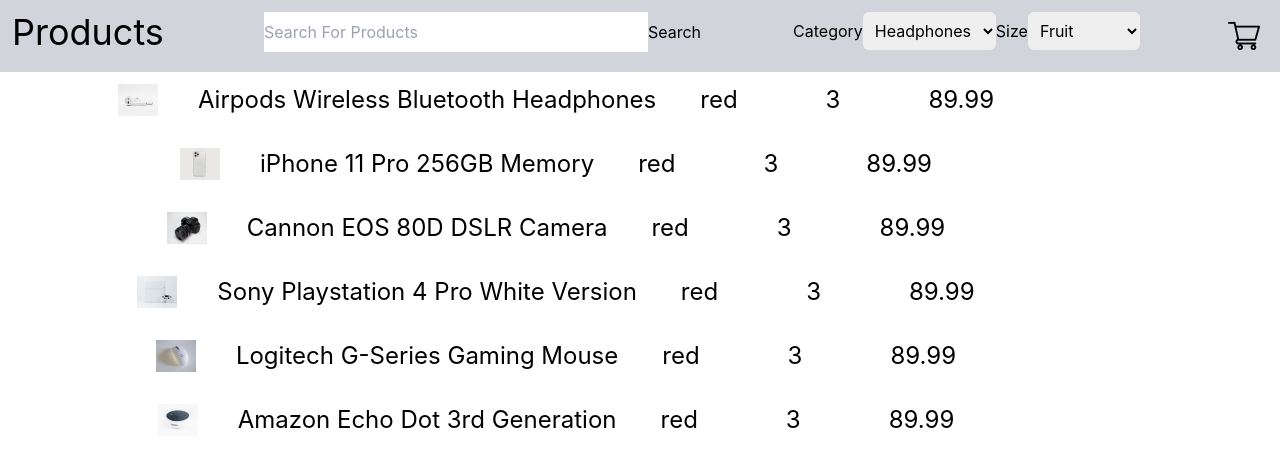
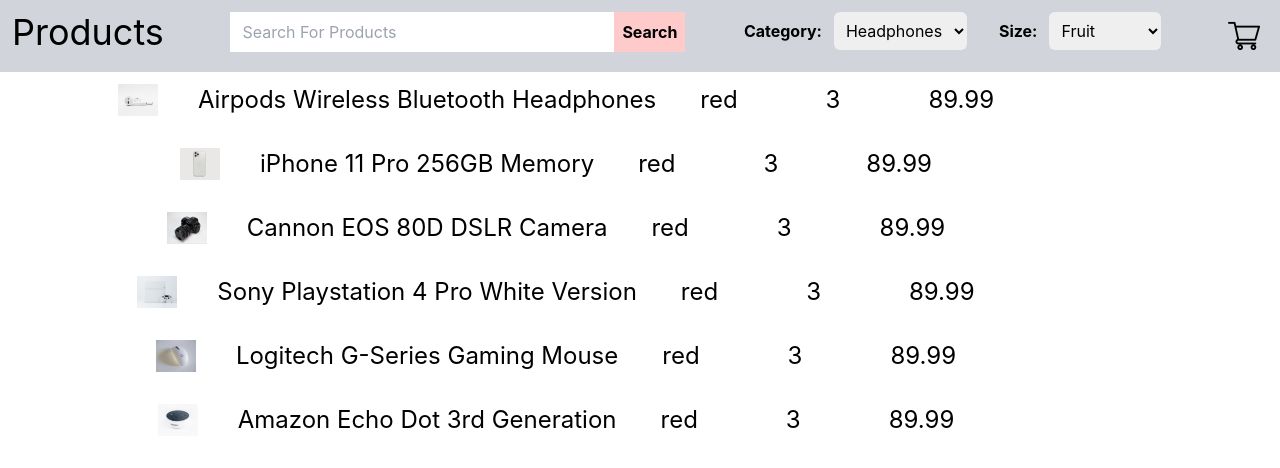
Before and after one commit to Dharmil4602/toothsi-project, a React (Create React App) app: page / in a window 1280 px wide. Shown: the top 468 px of the page. Built offline with nearby package versions, Linux system fonts and the light colour scheme.

Commit message:
Added new file

```diff
--- a/package.json
+++ b/package.json
@@ -4,6 +4,9 @@
   "private": true,
   "dependencies": {
     "@coreui/react": "^4.4.0",
+    "@emotion/react": "^11.10.4",
+    "@emotion/styled": "^11.10.4",
+    "@mui/material": "^5.10.7",
     "@testing-library/jest-dom": "^5.16.5",
     "@testing-library/react": "^13.4.0",
     "@testing-library/user-event": "^13.5.0",
@@ -11,7 +14,7 @@
     "react": "^18.2.0",
     "react-bootstrap": "^2.5.0",
     "react-dom": "^18.2.0",
-    "react-scripts": "5.0.1",
+    "react-scripts": "^5.0.1",
     "web-vitals": "^2.1.4"
   },
   "scripts": {
--- a/src/components/Body.js
+++ b/src/components/Body.js
@@ -1,14 +1,17 @@
 import React from 'react'
 import Card from './Card'
 import products from "../Products";
+import { TableContainer } from '@mui/material';
 
 function Body() {
   return (
+    <div>
     <section>
       {products.map((item) => (
         <Card key={products.id} item={item}/>
       ))}
     </section>
+    </div>
   );
 }
 
--- a/src/components/Header.js
+++ b/src/components/Header.js
@@ -12,19 +12,19 @@
         {/* Search Box */}
         <div className="search_box">
           <input
-            className="w-96 h-10"
+            className="w-96 h-10 p-3"
             type="text"
             placeholder="Search For Products"
           />
-          <button className="mr-3">Search</button>
+          <button className="mr-3 bg-red-200 p-2 font-bold">Search</button>
         </div>
 
         {/* Dropdownlist */}
         <div className="dropdown_list flex">
           <div className="category-dropdown">
-            <label>
-              Category
-              <select className="rounded-md p-2">
+            <label className="mr-5">
+              <strong>Category:</strong>
+              <select className="rounded-md p-2 mx-3">
                 <option value="fruit">Headphones</option>
                 <option value="vegetable">Camera</option>
                 <option value="meat">Mobile</option>
@@ -34,8 +34,8 @@
 
           <div className="size-dropdown">
             <label>
-              Size
-              <select className="rounded-md p-2">
+              <strong>Size:</strong>
+              <select className="rounded-md p-2 mx-3">
                 <option value="fruit">Fruit</option>
                 <option value="vegetable">Vegetable</option>
                 <option value="meat">Meat</option>
@@ -47,9 +47,13 @@
         {/* Cart */}
         <div className="cart">
           <button className="rounded-md p-2 text-white">
-            <img className="h-8 w-8" src="./images/shopping-cart.png" alt="shopping-cart" />
+            <img
+              className="h-8 w-8"
+              src="./images/shopping-cart.png"
+              alt="shopping-cart"
+            />
           </button>
-          </div>
+        </div>
       </div>
     </>
   );
```
Also changed, not shown: src/components/Cart.js (added), 1 other file (tests, documents, lock files or other folders).
